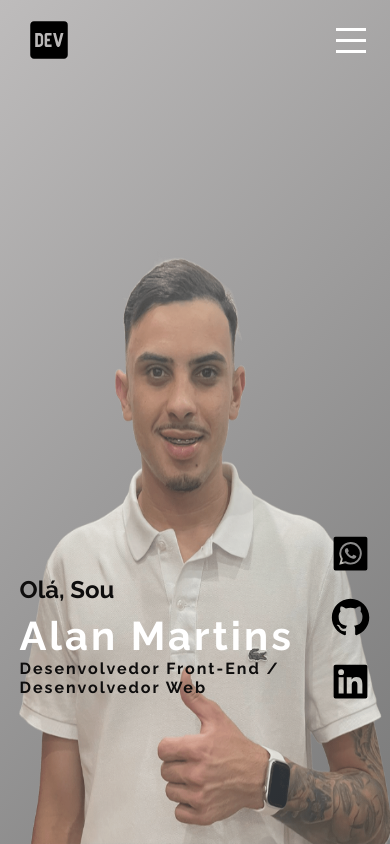
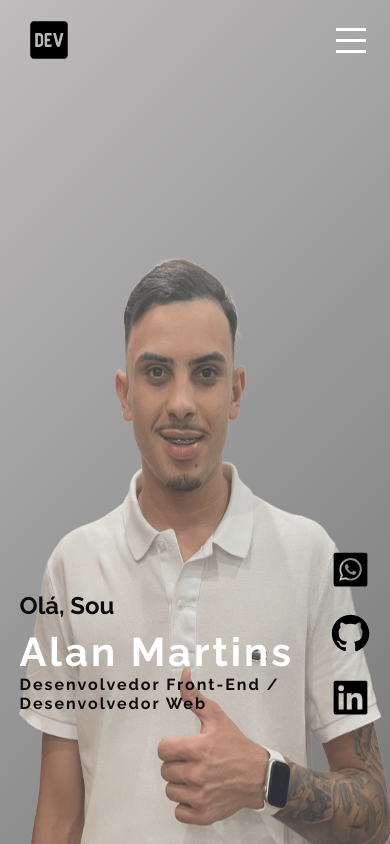
Before and after one commit to martinsalan2003/Portifolio-Alan, a React (Vite) app in the folder portifolioAlan/: page / in a window 390 px wide. Shown: the top 844 px of the page. Built offline with nearby package versions, Linux system fonts and the light colour scheme.

Commit message:
teste final

```diff
--- a/portifolioAlan/src/styles/components/sobre.sass
+++ b/portifolioAlan/src/styles/components/sobre.sass
@@ -92,7 +92,7 @@ section
             height: 100% !important
             padding: 5% !important
             gap: 0.5em !important
-            bottom: 8em
+            bottom: 7em
 
             h1
                 margin: 0 !important
```
